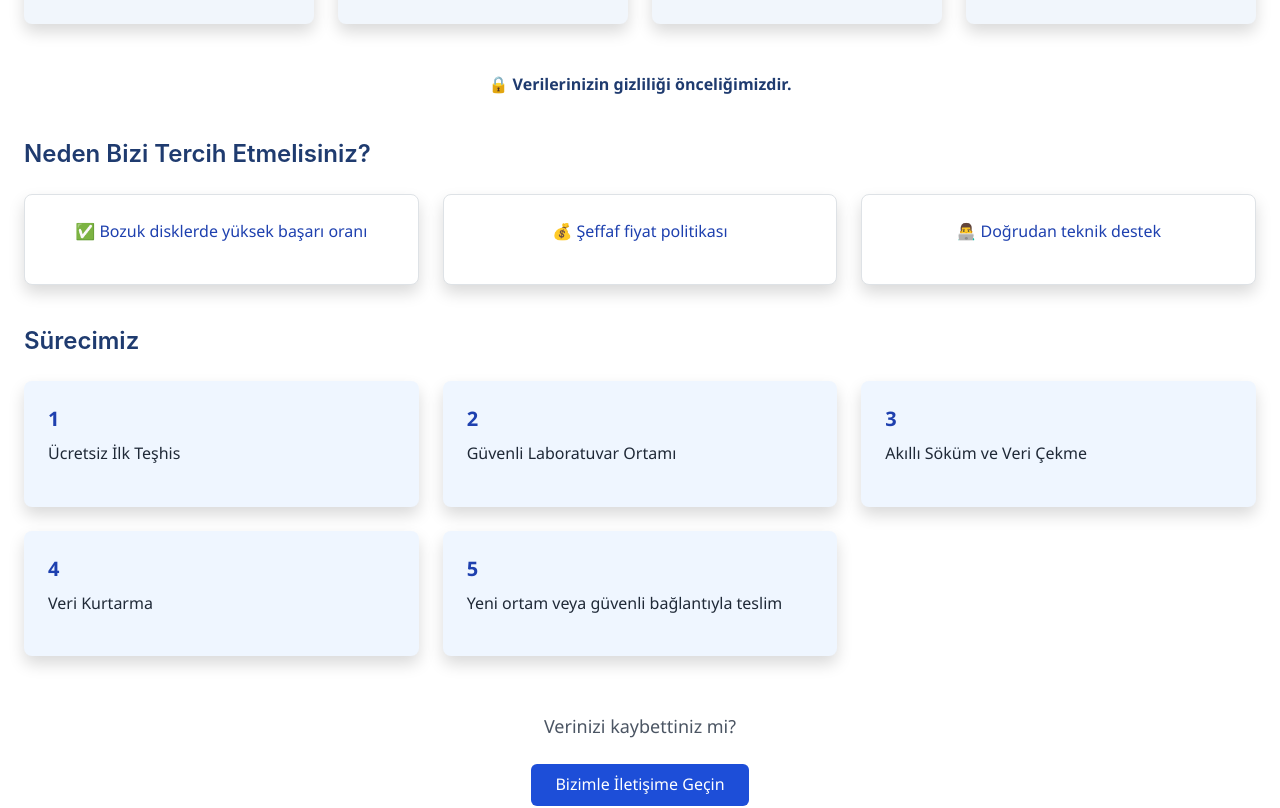
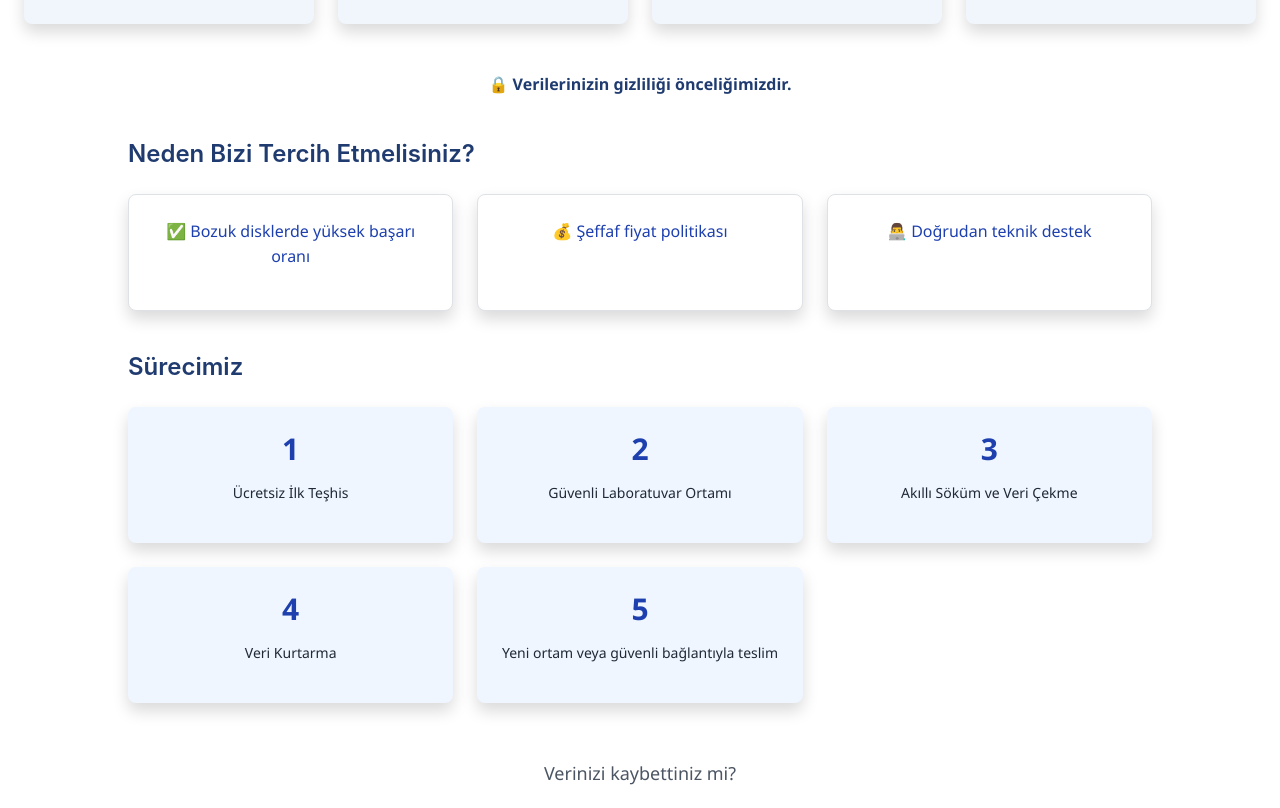
Before and after one commit to SalehKar/tekfin-website, a React (Create React App) app: page /data-recovery in a window 1280 px wide. Shown: the part 460-1268 px from the top of the page. Built offline with nearby package versions, Linux system fonts and the light colour scheme.

Commit message:
Update DataRecovery.js

```diff
--- a/src/components/DataRecovery.js
+++ b/src/components/DataRecovery.js
@@ -72,7 +72,8 @@ export default function DataRecovery({ language = "tr" }) {
   const t = content[language];
 
   return (
-    <div className="bg-white text-[#1f3b6f] px-4 md:px-20 py-12">
+    <div className="bg-white text-[#1f3b6f] px-4 py-12">
+      <div className="max-w-7xl mx-auto">
         <h2 className="text-4xl font-bold text-center mb-8 text-[#002855]">{t.title}</h2>
         <p className="text-base text-gray-800 mb-10 text-center max-w-3xl mx-auto">{t.paragraph}</p>
 
@@ -87,7 +88,7 @@ export default function DataRecovery({ language = "tr" }) {
 
         <p className="text-center font-semibold text-[#1f3b6f] mb-10">{t.privacy}</p>
 
-      <div className="mb-10">
+        <div className="mb-10 max-w-5xl mx-auto">
           <h3 className="text-2xl font-semibold mb-4 text-[#1f3b6f]">{t.whyTitle}</h3>
           <div className="grid sm:grid-cols-3 gap-4">
             {t.whyList.map((item, i) => (
@@ -98,13 +99,13 @@ export default function DataRecovery({ language = "tr" }) {
           </div>
         </div>
 
-      <div>
+        <div className="max-w-5xl mx-auto">
           <h3 className="text-2xl font-semibold mb-6 text-[#1f3b6f]">{t.processTitle}</h3>
           <div className="grid sm:grid-cols-2 md:grid-cols-3 gap-6">
             {t.processSteps.map((step, i) => (
-            <div key={i} className="bg-blue-50 p-4 rounded-lg shadow hover:shadow-md transition">
-              <div className="text-blue-800 text-xl font-bold mb-2">{i + 1}</div>
-              <p className="text-gray-800">{step}</p>
+              <div key={i} className="bg-blue-50 p-6 rounded-lg shadow hover:shadow-md transition text-center">
+                <div className="text-blue-800 text-3xl font-extrabold mb-3">{i + 1}</div>
+                <p className="text-gray-800 text-sm font-medium">{step}</p>
               </div>
             ))}
           </div>
@@ -117,5 +118,6 @@ export default function DataRecovery({ language = "tr" }) {
           </Link>
         </div>
       </div>
+    </div>
   );
 }
```
Lines whose indentation alone changed are shown as unchanged.
